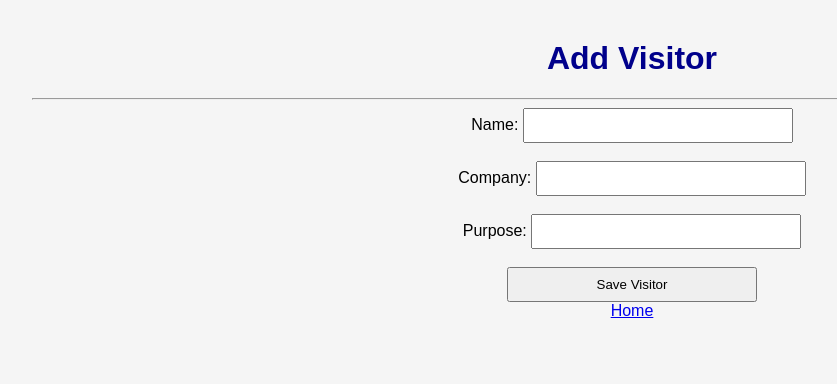
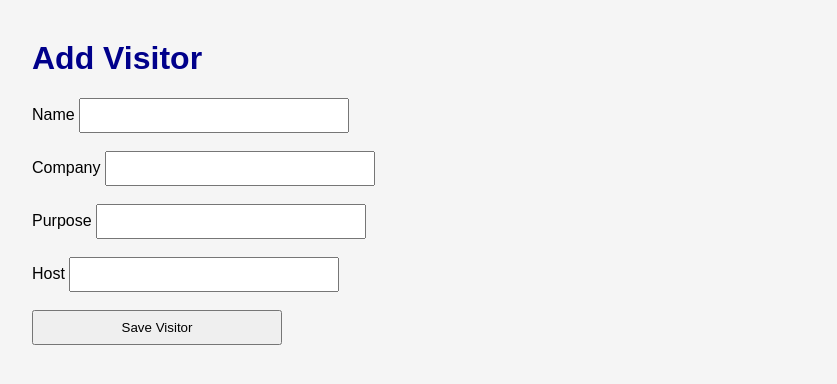
Before and after one commit to ganeshsofttech/hello-node-app, a website: page visitor.html in a window 1280 px wide. Shown: the whole page, without its empty margins (8-845 px from the left). Drawn offline with Linux system fonts and the light colour scheme.

Commit message:
Refactor visitor form layout and labels

```diff
--- a/visitor.html
+++ b/visitor.html
@@ -1,31 +1,49 @@
 <!DOCTYPE html>
+
 <html>
+
 <head>
+
 <title>Add Visitor</title>
-    <link rel="stylesheet" href="style.css"/>
+
+<link rel="stylesheet" href="style.css">
+
 </head>
+
 <body>
-    <center>
+
 <h1>Add Visitor</h1>
-    <hr>
+
 <form method="POST" action="/savevisitor">
-        <label>Name: </label>
+
+<label>Name</label>
+
 <input type="text" name="name">
+
 <br><br>
 
-        <label>Company: </label>
+<label>Company</label>
+
 <input type="text" name="company">
+
 <br><br>
 
-        <label>Purpose: </label>
+<label>Purpose</label>
+
 <input type="text" name="purpose">
+
+<br><br>
+
+<label>Host</label>
+
+<input type="text" name="host">
+
 <br><br>
 
 <input type="submit" value="Save Visitor">
+
 </form>
 
-    <a href="/">Home</a>
-    </center>
 </body>
 
 </html>
```
Lines whose indentation alone changed are shown as unchanged.
